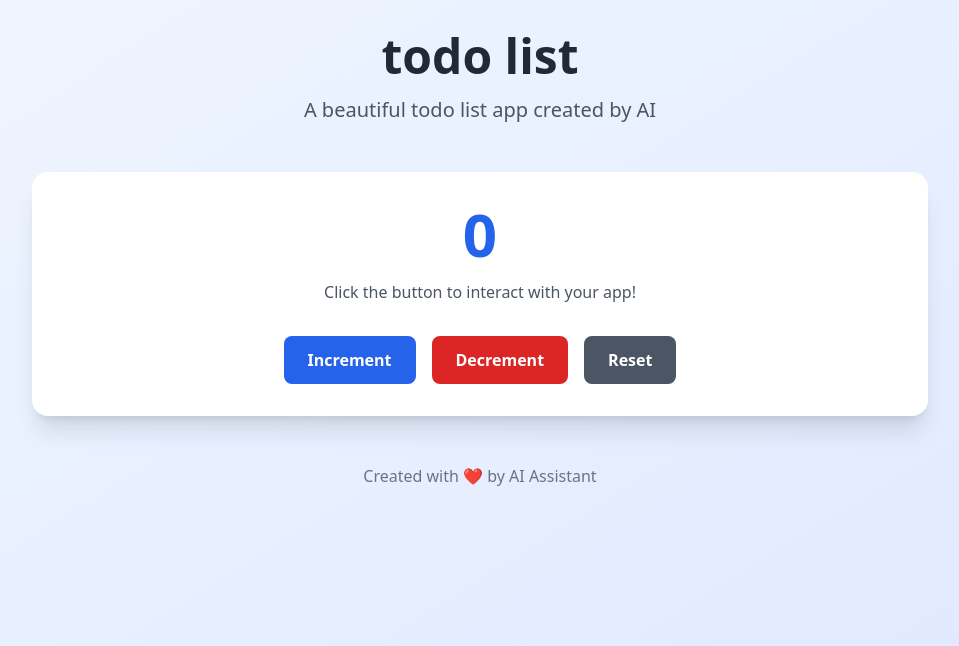
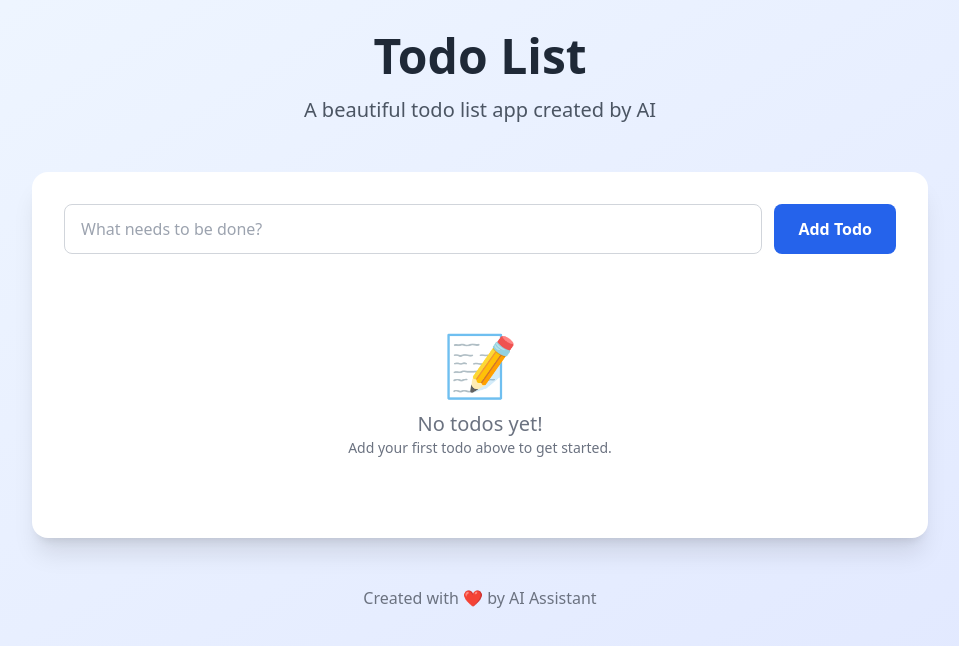
Before and after one commit to danxdz/ai-todo-list, a React (Create React App) app: page / in a window 1280 px wide. Shown: the top 646 px of the page, without its empty margins (160-1119 px from the left). Built offline with nearby package versions, Linux system fonts and the light colour scheme.

Commit message:
feat: Implement full todo list functionality with persistence
Co-authored-by: danmeam <danmeam@gmail.com>

```diff
--- a/src/App.js
+++ b/src/App.js
@@ -1,7 +1,84 @@
-import React, { useState } from 'react';
+import React, { useState, useEffect } from 'react';
 
 function App() {
-  const [count, setCount] = useState(0);
+  const [todos, setTodos] = useState([]);
+  const [newTodo, setNewTodo] = useState('');
+  const [filter, setFilter] = useState('all'); // 'all', 'active', 'completed'
+
+  // Load todos from localStorage on component mount
+  useEffect(() => {
+    const savedTodos = localStorage.getItem('todos');
+    if (savedTodos) {
+      setTodos(JSON.parse(savedTodos));
+    }
+  }, []);
+
+  // Save todos to localStorage whenever todos change
+  useEffect(() => {
+    localStorage.setItem('todos', JSON.stringify(todos));
+  }, [todos]);
+
+  // Add a new todo
+  const addTodo = () => {
+    if (newTodo.trim() !== '') {
+      const todo = {
+        id: Date.now(),
+        text: newTodo.trim(),
+        completed: false,
+        createdAt: new Date().toISOString()
+      };
+      setTodos([...todos, todo]);
+      setNewTodo('');
+    }
+  };
+
+  // Toggle todo completion status
+  const toggleTodo = (id) => {
+    setTodos(todos.map(todo =>
+      todo.id === id ? { ...todo, completed: !todo.completed } : todo
+    ));
+  };
+
+  // Delete a todo
+  const deleteTodo = (id) => {
+    setTodos(todos.filter(todo => todo.id !== id));
+  };
+
+  // Edit a todo
+  const editTodo = (id, newText) => {
+    if (newText.trim() !== '') {
+      setTodos(todos.map(todo =>
+        todo.id === id ? { ...todo, text: newText.trim() } : todo
+      ));
+    }
+  };
+
+  // Clear completed todos
+  const clearCompleted = () => {
+    setTodos(todos.filter(todo => !todo.completed));
+  };
+
+  // Mark all todos as completed
+  const markAllCompleted = () => {
+    setTodos(todos.map(todo => ({ ...todo, completed: true })));
+  };
+
+  // Filter todos based on current filter
+  const filteredTodos = todos.filter(todo => {
+    switch (filter) {
+      case 'active':
+        return !todo.completed;
+      case 'completed':
+        return todo.completed;
+      default:
+        return true;
+    }
+  });
+
+  // Count statistics
+  const totalTodos = todos.length;
+  const completedTodos = todos.filter(todo => todo.completed).length;
+  const activeTodos = totalTodos - completedTodos;
 
   return (
     <div className="min-h-screen bg-gradient-to-br from-blue-50 to-indigo-100">
@@ -9,7 +86,7 @@ function App() {
         <div className="max-w-4xl mx-auto">
           <header className="text-center mb-12">
             <h1 className="text-5xl font-bold text-gray-800 mb-4">
-              todo list
+              Todo List
             </h1>
             <p className="text-xl text-gray-600">
               A beautiful todo list app created by AI
@@ -17,36 +94,127 @@ function App() {
           </header>
 
           <main className="bg-white rounded-2xl shadow-xl p-8">
-            <div className="text-center">
-              <div className="mb-8">
-                <div className="text-6xl font-bold text-blue-600 mb-4">
-                  {count}
-                </div>
-                <p className="text-gray-600 mb-6">
-                  Click the button to interact with your app!
-                </p>
+            {/* Add Todo Section */}
+            <div className="mb-8">
+              <div className="flex gap-3 mb-4">
+                <input
+                  type="text"
+                  value={newTodo}
+                  onChange={(e) => setNewTodo(e.target.value)}
+                  onKeyPress={(e) => e.key === 'Enter' && addTodo()}
+                  placeholder="What needs to be done?"
+                  className="flex-1 px-4 py-3 border border-gray-300 rounded-lg focus:outline-none focus:ring-2 focus:ring-blue-500 focus:border-transparent"
+                />
+                <button
+                  onClick={addTodo}
+                  className="bg-blue-600 hover:bg-blue-700 text-white font-bold py-3 px-6 rounded-lg transition duration-200"
+                >
+                  Add Todo
+                </button>
               </div>
 
-              <div className="space-x-4">
+              {/* Bulk Actions */}
+              {todos.length > 0 && (
+                <div className="flex gap-2 mb-4">
+                  <button
+                    onClick={markAllCompleted}
+                    className="bg-green-600 hover:bg-green-700 text-white font-medium py-2 px-4 rounded-lg transition duration-200 text-sm"
+                  >
+                    Mark All Complete
+                  </button>
+                  <button
+                    onClick={clearCompleted}
+                    className="bg-red-600 hover:bg-red-700 text-white font-medium py-2 px-4 rounded-lg transition duration-200 text-sm"
+                  >
+                    Clear Completed
+                  </button>
+                </div>
+              )}
+            </div>
+
+            {/* Statistics */}
+            {todos.length > 0 && (
+              <div className="grid grid-cols-3 gap-4 mb-6">
+                <div className="bg-blue-50 p-4 rounded-lg text-center">
+                  <div className="text-2xl font-bold text-blue-600">{totalTodos}</div>
+                  <div className="text-sm text-gray-600">Total</div>
+                </div>
+                <div className="bg-yellow-50 p-4 rounded-lg text-center">
+                  <div className="text-2xl font-bold text-yellow-600">{activeTodos}</div>
+                  <div className="text-sm text-gray-600">Active</div>
+                </div>
+                <div className="bg-green-50 p-4 rounded-lg text-center">
+                  <div className="text-2xl font-bold text-green-600">{completedTodos}</div>
+                  <div className="text-sm text-gray-600">Completed</div>
+                </div>
+              </div>
+            )}
+
+            {/* Filter Buttons */}
+            {todos.length > 0 && (
+              <div className="flex gap-2 mb-6 justify-center">
                 <button
-                  onClick={() => setCount(count + 1)}
-                  className="bg-blue-600 hover:bg-blue-700 text-white font-bold py-3 px-6 rounded-lg transition duration-200"
+                  onClick={() => setFilter('all')}
+                  className={`px-4 py-2 rounded-lg transition duration-200 ${
+                    filter === 'all'
+                      ? 'bg-blue-600 text-white'
+                      : 'bg-gray-200 text-gray-700 hover:bg-gray-300'
+                  }`}
                 >
-                  Increment
+                  All
                 </button>
                 <button
-                  onClick={() => setCount(count - 1)}
-                  className="bg-red-600 hover:bg-red-700 text-white font-bold py-3 px-6 rounded-lg transition duration-200"
+                  onClick={() => setFilter('active')}
+                  className={`px-4 py-2 rounded-lg transition duration-200 ${
+                    filter === 'active'
+                      ? 'bg-blue-600 text-white'
+                      : 'bg-gray-200 text-gray-700 hover:bg-gray-300'
+                  }`}
                 >
-                  Decrement
+                  Active
                 </button>
                 <button
-                  onClick={() => setCount(0)}
-                  className="bg-gray-600 hover:bg-gray-700 text-white font-bold py-3 px-6 rounded-lg transition duration-200"
+                  onClick={() => setFilter('completed')}
+                  className={`px-4 py-2 rounded-lg transition duration-200 ${
+                    filter === 'completed'
+                      ? 'bg-blue-600 text-white'
+                      : 'bg-gray-200 text-gray-700 hover:bg-gray-300'
+                  }`}
                 >
-                  Reset
+                  Completed
                 </button>
               </div>
+            )}
+
+            {/* Todo List */}
+            <div className="space-y-3">
+              {filteredTodos.length === 0 ? (
+                <div className="text-center py-12 text-gray-500">
+                  {todos.length === 0 ? (
+                    <div>
+                      <div className="text-6xl mb-4">📝</div>
+                      <p className="text-xl">No todos yet!</p>
+                      <p className="text-sm">Add your first todo above to get started.</p>
+                    </div>
+                  ) : (
+                    <div>
+                      <div className="text-6xl mb-4">✅</div>
+                      <p className="text-xl">No {filter} todos!</p>
+                      <p className="text-sm">Try a different filter or add more todos.</p>
+                    </div>
+                  )}
+                </div>
+              ) : (
+                filteredTodos.map(todo => (
+                  <TodoItem
+                    key={todo.id}
+                    todo={todo}
+                    onToggle={toggleTodo}
+                    onDelete={deleteTodo}
+                    onEdit={editTodo}
+                  />
+                ))
+              )}
             </div>
           </main>
 
@@ -59,4 +227,86 @@ function App() {
   );
 }
 
+// Todo Item Component
+function TodoItem({ todo, onToggle, onDelete, onEdit }) {
+  const [isEditing, setIsEditing] = useState(false);
+  const [editText, setEditText] = useState(todo.text);
+
+  const handleEdit = () => {
+    if (isEditing) {
+      onEdit(todo.id, editText);
+      setIsEditing(false);
+    } else {
+      setEditText(todo.text);
+      setIsEditing(true);
+    }
+  };
+
+  const handleKeyPress = (e) => {
+    if (e.key === 'Enter') {
+      handleEdit();
+    } else if (e.key === 'Escape') {
+      setIsEditing(false);
+      setEditText(todo.text);
+    }
+  };
+
+  return (
+    <div className={`flex items-center gap-3 p-4 rounded-lg border transition duration-200 ${
+      todo.completed
+        ? 'bg-gray-50 border-gray-200'
+        : 'bg-white border-gray-300 hover:border-blue-300'
+    }`}>
+      {/* Checkbox */}
+      <button
+        onClick={() => onToggle(todo.id)}
+        className={`w-6 h-6 rounded-full border-2 flex items-center justify-center transition duration-200 ${
+          todo.completed
+            ? 'bg-green-500 border-green-500 text-white'
+            : 'border-gray-300 hover:border-green-500'
+        }`}
+      >
+        {todo.completed && <span className="text-sm">✓</span>}
+      </button>
+
+      {/* Todo Text */}
+      <div className="flex-1">
+        {isEditing ? (
+          <input
+            type="text"
+            value={editText}
+            onChange={(e) => setEditText(e.target.value)}
+            onKeyPress={handleKeyPress}
+            onBlur={handleEdit}
+            className="w-full px-2 py-1 border border-blue-300 rounded focus:outline-none focus:ring-2 focus:ring-blue-500"
+            autoFocus
+          />
+        ) : (
+          <span className={`text-lg ${
+            todo.completed ? 'line-through text-gray-500' : 'text-gray-800'
+          }`}>
+            {todo.text}
+          </span>
+        )}
+      </div>
+
+      {/* Action Buttons */}
+      <div className="flex gap-2">
+        <button
+          onClick={handleEdit}
+          className="text-blue-600 hover:text-blue-800 font-medium text-sm transition duration-200"
+        >
+          {isEditing ? 'Save' : 'Edit'}
+        </button>
+        <button
+          onClick={() => onDelete(todo.id)}
+          className="text-red-600 hover:text-red-800 font-medium text-sm transition duration-200"
+        >
+          Delete
+        </button>
+      </div>
+    </div>
+  );
+}
+
 export default App;
```
Also changed, not shown: 1 other file (tests, documents, lock files or other folders).
